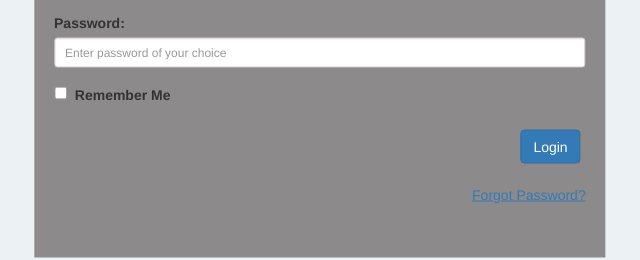
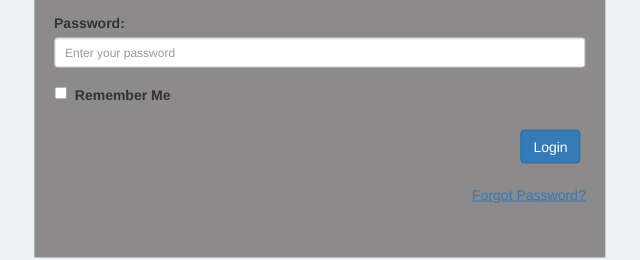
Before and after one commit to reshnaz/ACADGILD_Session8_Assignment1, a plain HTML site: page index.html in a window 1280 px wide. Shown: the part 330-590 px from the top of the page, 601-1241 px from the left. Drawn offline with nearby package versions, Linux system fonts and the light colour scheme; files that its build step writes are made by us from their sources; files whose address does not match are found by name.

Commit message:
Update index.html

```diff
--- a/index.html
+++ b/index.html
@@ -59,7 +59,7 @@
 				</div>
 				<div class="form-group">
 					<label>Password:</label>
-					<input type="password" name="pwd" id="pwd" class="form-control input-sm" placeholder="Enter password of your choice" required>
+					<input type="password" name="pwd" id="pwd" class="form-control input-sm" placeholder="Enter your password" required>
 				</div>
 				<div class="form-group">
 					<input type="checkbox" name="rememberMe" value="rememberMe"><label>&nbsp;&nbsp;Remember Me</label>
```
